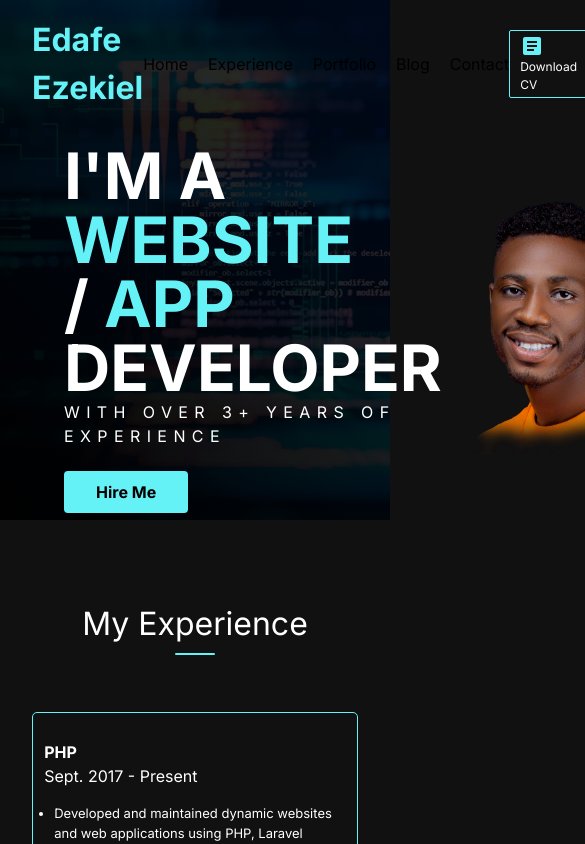
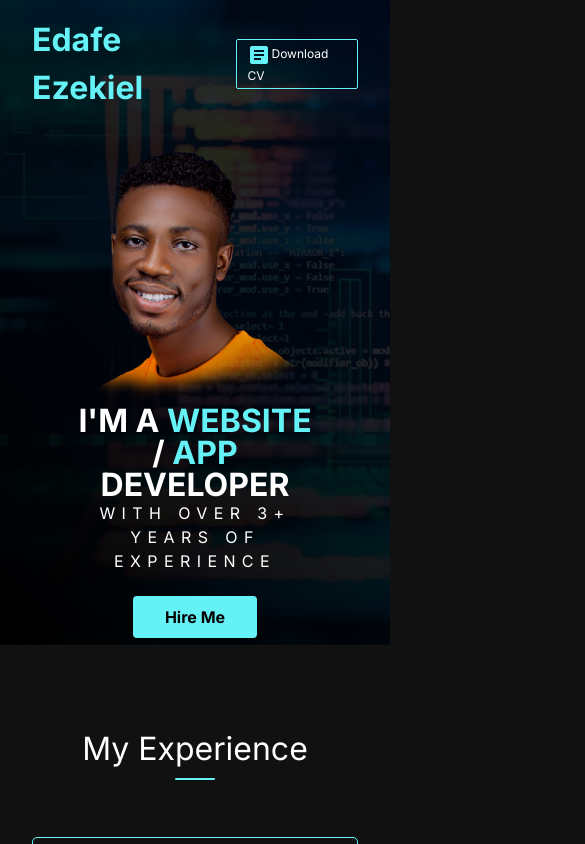
Before and after one commit to zikiclass/portfolio, a Next.js app: page / in a window 390 px wide. Shown: the top 844 px of the page, 585 px wide, since content can reach past the window. Built offline with nearby package versions, Linux system fonts and the light colour scheme.

Commit message:
Update home.module.css

```diff
--- a/src/app/components/home.module.css
+++ b/src/app/components/home.module.css
@@ -87,7 +87,25 @@
   cursor: pointer;
   font-weight: bold;
 }
-
+@media screen and (max-width: 800px){
+  .links{
+    display: none;
+  }
+  .carousel{
+    flex-direction:column-reverse;
+    margin-bottom: 2rem;
+  }
+  .carousel .content{
+    align-items: center;
+    justify-content: center;
+    width: 100%;
+    text-align: center;
+  }
+  .carousel h3{
+    font-size: 2rem;
+    line-height: 2rem;
+  }
+}
 @media screen and (min-width: 800px){
   .links{
     display: none;
```
